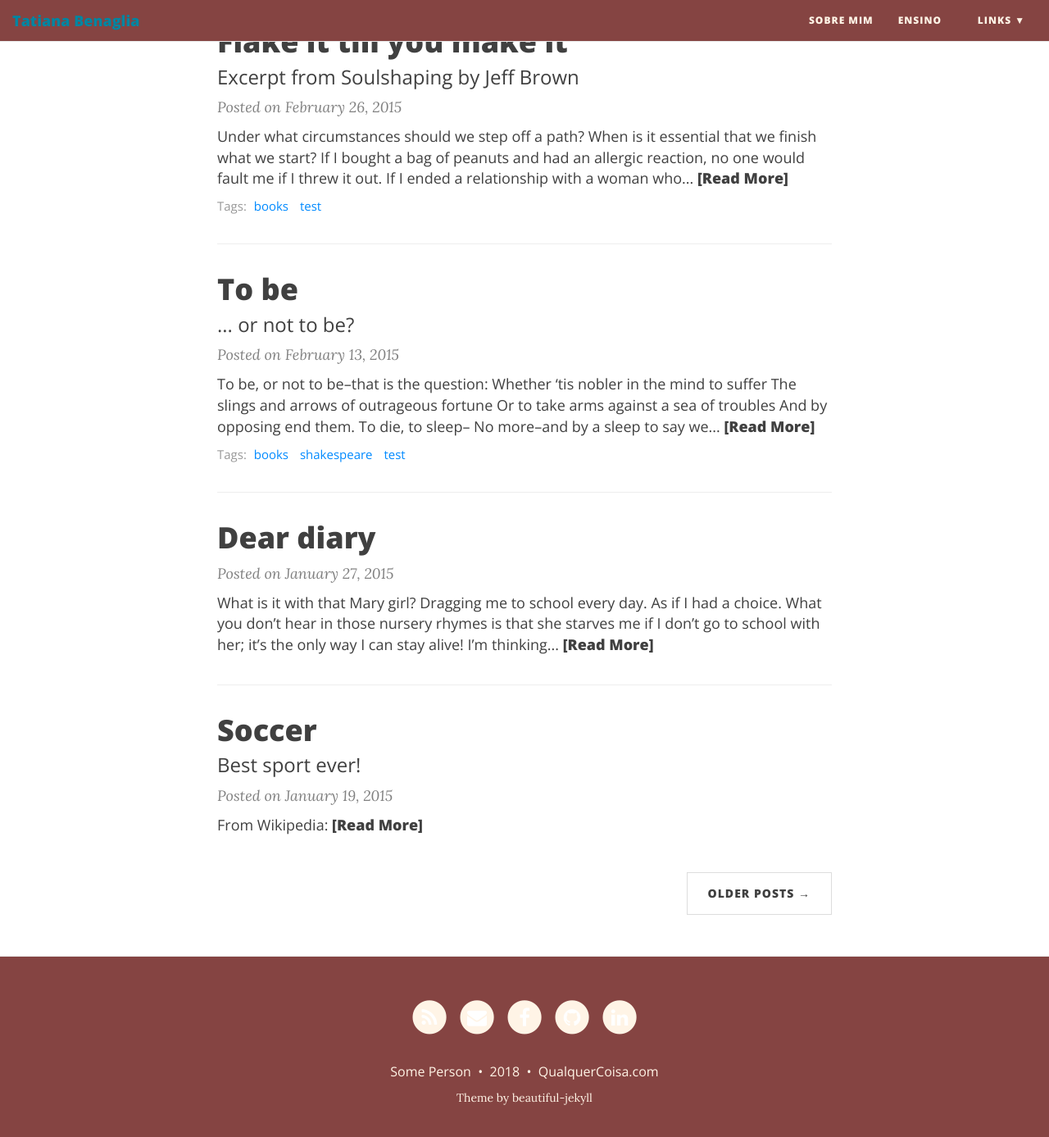
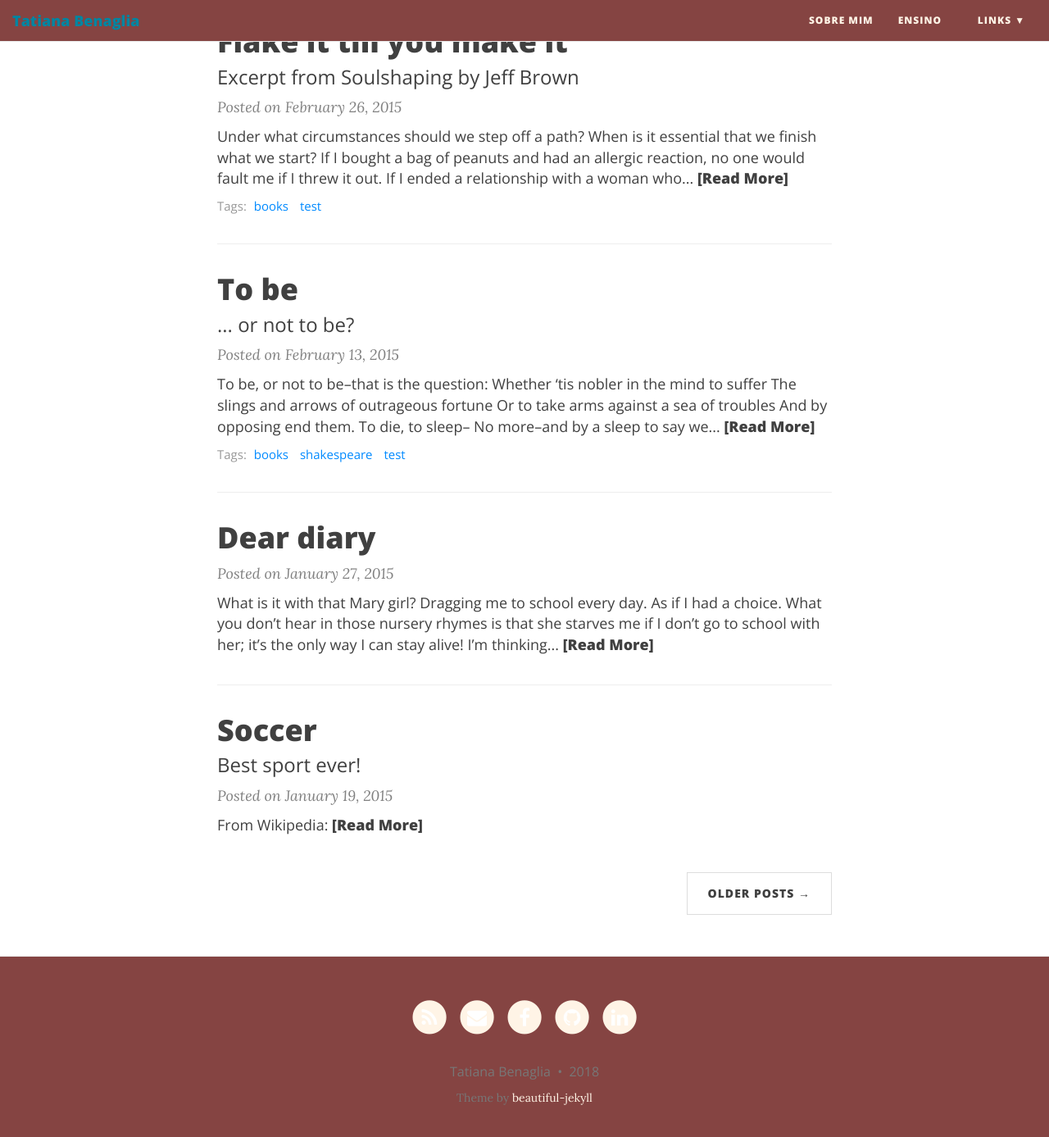
Before and after one commit to tatibenaglia/tatibenaglia.github.io, a Jekyll site: the page built from index.html, in a window 1280 px wide and 1400 px high, scrolled down 634 px. Shown: the top 1387 px of the window at 82% size. Built offline with Jekyll 4.4.1, drawn with Linux system fonts in a browser that asks for light colours; nearby versions of some CDN libraries; the list of posts is cut into pages by our own code.

Commit message:
Update _config.yml

```diff
--- a/_config.yml
+++ b/_config.yml
@@ -49,7 +49,7 @@ page-col: "#FFFFFF"
 link-col: "#008AFF"
 hover-col: "#0085A1"
 footer-col: "#854442"
-footer-text-col: "#fff4e6"
+footer-text-col: "#777777"
 footer-link-col: "#fff4e6"
 
 # Alternatively, the navbar, footer, and page background can be set to use background images
@@ -64,7 +64,7 @@ footer-link-col: "#fff4e6"
 # Change all these values or delete the ones you don't want.
 # Important: you must keep the "name" parameter, everything else you can remove
 author:
-  name: Some Person
+  name: Tatiana Benaglia
 
 # Select your active Social Network Links.
 # Uncomment the links you want to show in the footer and add your information to each link.
@@ -99,7 +99,7 @@ share-links-active:
 
 # How to display the link to the website in the footer
 # Remove this if you don't want a link in the footer
-url-pretty: "QualquerCoisa.com"  # eg. "deanattali.com/beautiful-jekyll"
+# url-pretty: "MyWebsite.com"  # eg. "deanattali.com/beautiful-jekyll"
 
 # --- Web Statistics Section --- #
 
```
